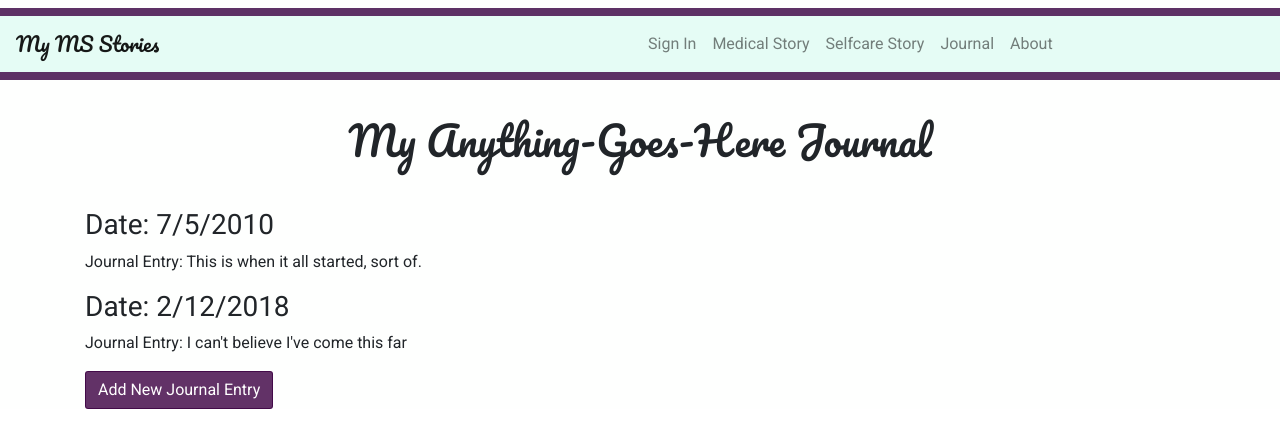
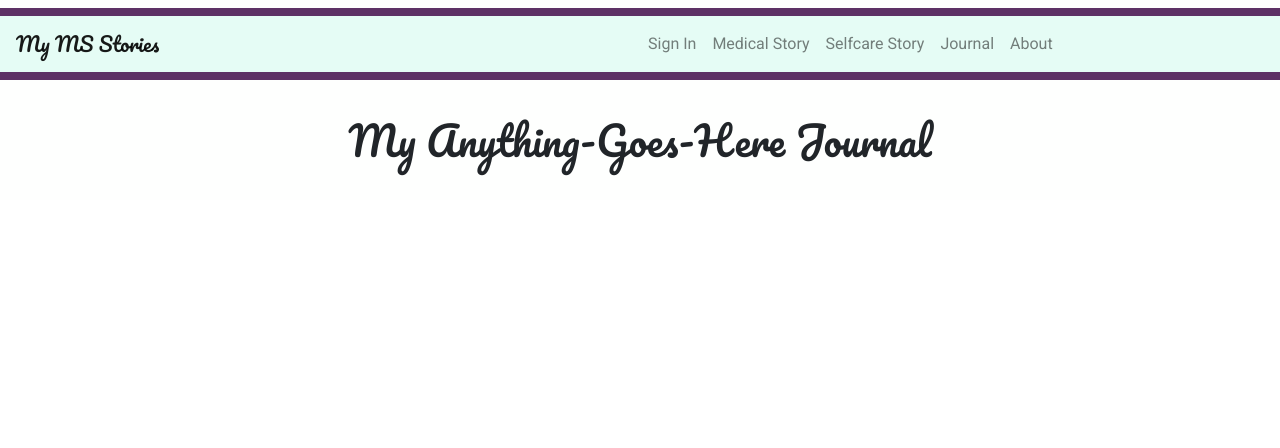
Before and after one commit to larabjork/health-tracker, a React (Create React App) app: page /#/journal in a window 1280 px wide. Shown: the top 448 px of the page. Built offline with nearby package versions, Linux system fonts and the light colour scheme.

Commit message:
lift state for neew journal entry

```diff
--- a/src/components/App.js
+++ b/src/components/App.js
@@ -16,7 +16,24 @@ import NewMedHistoryMilestoneForm from './NewMedHistoryMilestoneForm';
 import MSExperienceDigest from './MSExperienceDigest';
 import NewMSExperienceMilestoneForm from './NewMSExperienceMilestoneForm';
 
-function App(){
+class App extends React.Component {
+
+  constructor(props) {
+    super(props);
+    this.state = {
+      masterGeneralJournal: []
+    };
+    this.handleAddingNewJournalEntry = this.handleAddingNewJournalEntry.bind(this);
+  }
+
+  handleAddingNewJournalEntry(newJournal) {
+    const newMasterGeneralJournal = this.state.masterGeneralJournal.slice();
+    newMasterGeneralJournal.push(newJournal);
+    this.setState({masterGeneralJournal: newMasterGeneralJournal});
+  }
+
+  render(){
+
     return (
       <div className="bodyDiv">
         <Header/>
@@ -26,8 +43,8 @@ function App(){
             <Route exact path='/home' component={Home} />
             <Route path='/signin' component={Signin} />
             <Route path='/dashboard' component={Dashboard} />
-          <Route path='/journal' component={GeneralJournal} />
-          <Route path='/journal-entry' component={NewEntryControl} />
+            <Route path='/journal' render={()=><GeneralJournal generalJournal={this.state.masterGeneralJournal} />} />
+            <Route path='/journal-entry' render={()=><NewEntryControl onNewJournalEntryCreation={this.handleAddingNewJournalEntry}/>} />
             <Route path='/med-digest' component={MedHistoryDigest} />
             <Route path='/med-milestone' component={NewMedHistoryMilestoneForm} />
             <Route path='/exp-digest' component={MSExperienceDigest} />
@@ -39,5 +56,6 @@ function App(){
       </div>
     );
   }
+}
 
 export default App;
--- a/src/components/GeneralJournal.jsx
+++ b/src/components/GeneralJournal.jsx
@@ -2,17 +2,9 @@ import React from 'react';
 import GeneralJournalRecord from './GeneralJournalRecord';
 import { Button } from 'react-bootstrap';
 import { Link } from 'react-router-dom';
+import PropTypes from 'prop-types';
 
-const masterGeneralJournal = [
-  {
-      date: "7/5/2010",
-      journalEntry: "This is when it all started, sort of."
-  },
-  {
-      date: "2/12/2018",
-      journalEntry: "I can't believe I've come this far"
-  }
-]
+
 const btnStyle = {
   backgroundColor: '#3C0142cd',
   borderColor: '#3C0142cd',
@@ -20,19 +12,21 @@ const btnStyle = {
   borderRadius: '3px'
 }
 
-function GeneralJournal(){
+function GeneralJournal(props){
   return (
     <div>
       <h1>My Anything-Goes-Here Journal</h1>
-      {masterGeneralJournal.map((entry, index) =>
+      {props.generalJournal.map((entry, index) =>
         <GeneralJournalRecord date={entry.date}
           journalEntry={entry.journalEntry}
           key={index} />
       )}
-      <Button style={btnStyle} to="/journal-entry" renderAs={Link}>Add New Journal Entry</Button>
-
     </div>
   )
 };
 
+GeneralJournal.propTypes = {
+  generalJournal: PropTypes.array
+};
+
 export default GeneralJournal;
--- a/src/components/NewEntryControl.jsx
+++ b/src/components/NewEntryControl.jsx
@@ -1,6 +1,7 @@
 import React from 'react';
 import NewGeneralJournalRecordForm from './NewGeneralJournalRecordForm';
 import Dashboard from './Dashboard';
+import PropTypes from 'prop-types';
 
 class NewEntryControl extends React.Component {
 
@@ -19,7 +20,7 @@ class NewEntryControl extends React.Component {
   render(){
     let currentlyVisibleContent = null;
     if (this.state.journalFormVisibleOnPage){
-      currentlyVisibleContent = <NewGeneralJournalRecordForm />
+      currentlyVisibleContent = <NewGeneralJournalRecordForm onNewJournalEntryCreation={this.props.onNewJournalEntryCreation}/>
     } else {
       currentlyVisibleContent = <Dashboard onStartNewJournalEntry={this.handleStartNewJournalEntry}/>;
     }
@@ -31,4 +32,8 @@ class NewEntryControl extends React.Component {
   }
 }
 
+NewEntryControl.propTypes = {
+  onNewJournalEntryCreation: PropTypes.func
+}
+
 export default NewEntryControl;
--- a/src/components/NewGeneralJournalRecordForm.jsx
+++ b/src/components/NewGeneralJournalRecordForm.jsx
@@ -1,20 +1,37 @@
 import React from 'react';
+import PropTypes from 'prop-types';
 
-function NewGeneralJournalRecordForm(){
+function NewGeneralJournalRecordForm(props){
+  let _date = null;
+  let _journalEntry = null;
+
+  function handleNewJournalEntrySubmit(event) {
+    event.preventDefault();
+    props.onNewJournalEntryCreation({date: _date.value, journalEntry: _journalEntry.value});
+    _date.value = '';
+    _journalEntry.value = '';
+  }
+
   return (
     <div>
-      <form>
+      <form onSubmit={handleNewJournalEntrySubmit}>
         <input
           type='text'
           id='date'
-          placeholder='Date'/>
+          placeholder='Date'
+          ref={(input) => {_date = input;}}/>
         <textarea
           id='journalEntry'
-          placeholder="What's happening?"/>
+          placeholder="What's happening?"
+          ref={(textarea) => {_journalEntry = textarea;}}/>
         <button type='submit'>Submit!</button>
       </form>
     </div>
   )
 }
 
+NewGeneralJournalRecordForm.propTypes = {
+  onNewJournalEntryCreation: PropTypes.func
+}
+
 export default NewGeneralJournalRecordForm;
```
Lines whose indentation alone changed are shown as unchanged.
